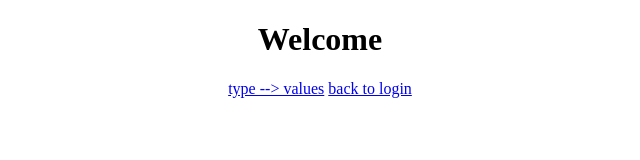
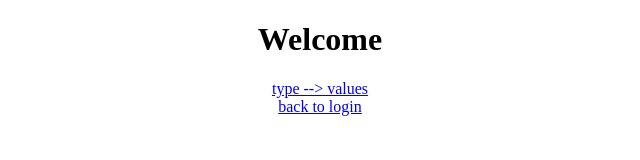
Before and after one commit to kalyan-3214/HTML, a plain HTML site: page Day-11/home.html in a window 1280 px wide. Shown: the whole page, without its empty margins (320-960 px from the left). Drawn offline with Linux system fonts and the light colour scheme.

Commit message:
Update home.html

```diff
--- a/Day-11/home.html
+++ b/Day-11/home.html
@@ -7,7 +7,7 @@
 </head>
 <body>
     <center><h1>Welcome</h1>
-        <a href="./type.html">type --> values</a>
+        <a href="./type.html">type --> values</a><br>
     <a href="./index.html">back to login</a>
     </center>
 
```
